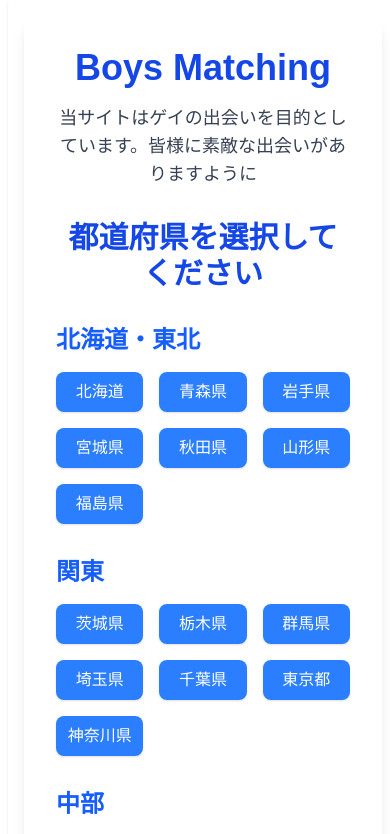
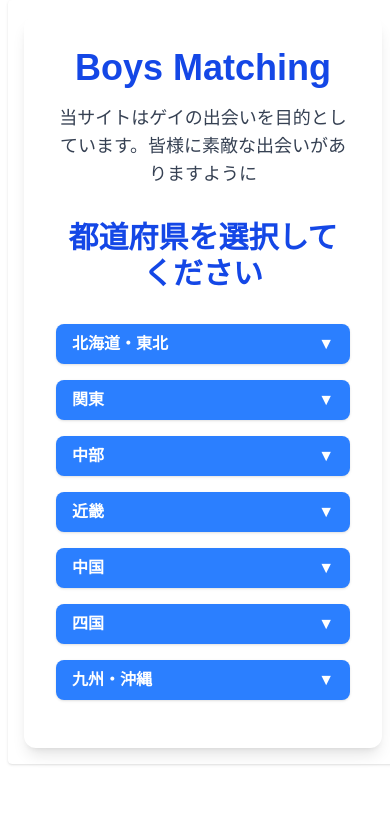
Before and after one commit to Y-Uchida-YU/multi-community-board, a Next.js app: page /01-choice-prefectures in a window 390 px wide. Shown: the top 834 px of the page. Built offline with nearby package versions, Linux system fonts and the light colour scheme.

Commit message:
feat: add mobile accordion for prefecture selection

```diff
--- a/app/01-choice-prefectures/page.tsx
+++ b/app/01-choice-prefectures/page.tsx
@@ -2,6 +2,7 @@
 'use client';
 
 import { useRouter } from 'next/navigation';
+import { useState } from 'react';
 
 const REGIONS = [
   {
@@ -51,6 +52,11 @@ const REGIONS = [
 
 export default function ChoicePrefecturesPage() {
   const router = useRouter();
+  const [openRegion, setOpenRegion] = useState<string | null>(null);
+
+  const handlePrefClick = (pref: string) => {
+    router.push(`/02-community-board/${encodeURIComponent(pref)}`);
+  };
 
   return (
     <div>
@@ -67,6 +73,39 @@ export default function ChoicePrefecturesPage() {
           都道府県を選択してください
         </h2>
 
+        {/* Mobile accordion */}
+        <div className="md:hidden">
+          {REGIONS.map(region => (
+            <div key={region.name} className="mb-4">
+              <button
+                onClick={() =>
+                  setOpenRegion(openRegion === region.name ? null : region.name)
+                }
+                className="w-full flex justify-between items-center py-2 px-4 bg-blue-500 text-white font-semibold rounded-lg shadow"
+              >
+                <span>{region.name}</span>
+                <span>{openRegion === region.name ? '▲' : '▼'}</span>
+              </button>
+              <ul
+                className={`${openRegion === region.name ? 'block' : 'hidden'} mt-2 grid grid-cols-2 gap-2`}
+              >
+                {region.prefectures.map(pref => (
+                  <li key={pref}>
+                    <button
+                      onClick={() => handlePrefClick(pref)}
+                      className="w-full py-2 bg-blue-500 hover:bg-blue-600 text-white font-medium rounded-lg shadow transition"
+                    >
+                      {pref}
+                    </button>
+                  </li>
+                ))}
+              </ul>
+            </div>
+          ))}
+        </div>
+
+        {/* Desktop layout */}
+        <div className="hidden md:block">
           {REGIONS.map(region => (
             <section key={region.name} className="mb-8">
               <h3 className="text-2xl font-semibold text-blue-600 mb-4">
@@ -76,11 +115,7 @@ export default function ChoicePrefecturesPage() {
                 {region.prefectures.map(pref => (
                   <li key={pref}>
                     <button
-                    onClick={() =>
-                      router.push(
-                        `/02-community-board/${encodeURIComponent(pref)}`
-                      )
-                    }
+                      onClick={() => handlePrefClick(pref)}
                       className="w-full py-2 bg-blue-500 hover:bg-blue-600 text-white font-medium rounded-lg shadow transition"
                     >
                       {pref}
@@ -92,5 +127,6 @@ export default function ChoicePrefecturesPage() {
           ))}
         </div>
       </div>
+    </div>
   );
 }
```
Lines whose indentation alone changed are shown as unchanged.
